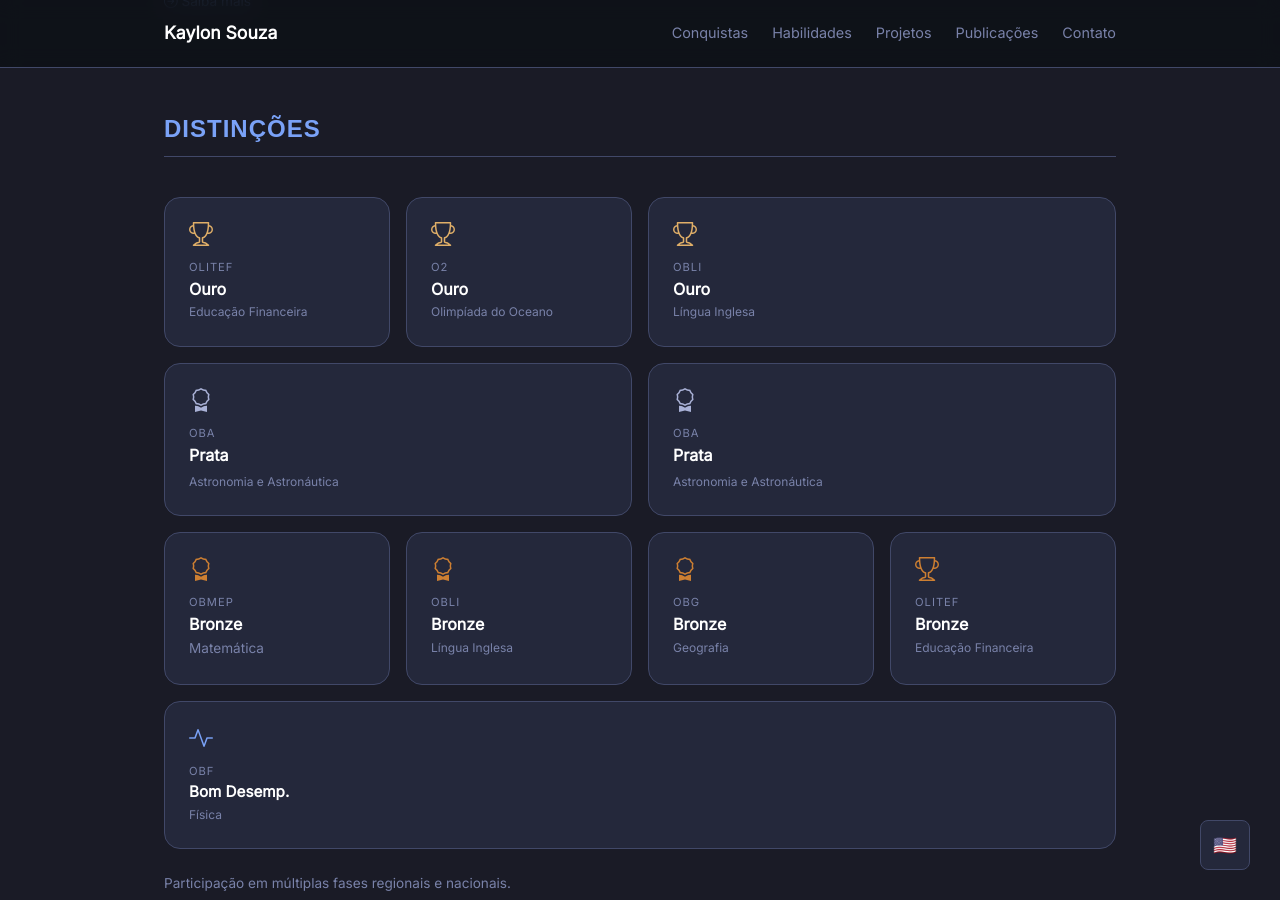
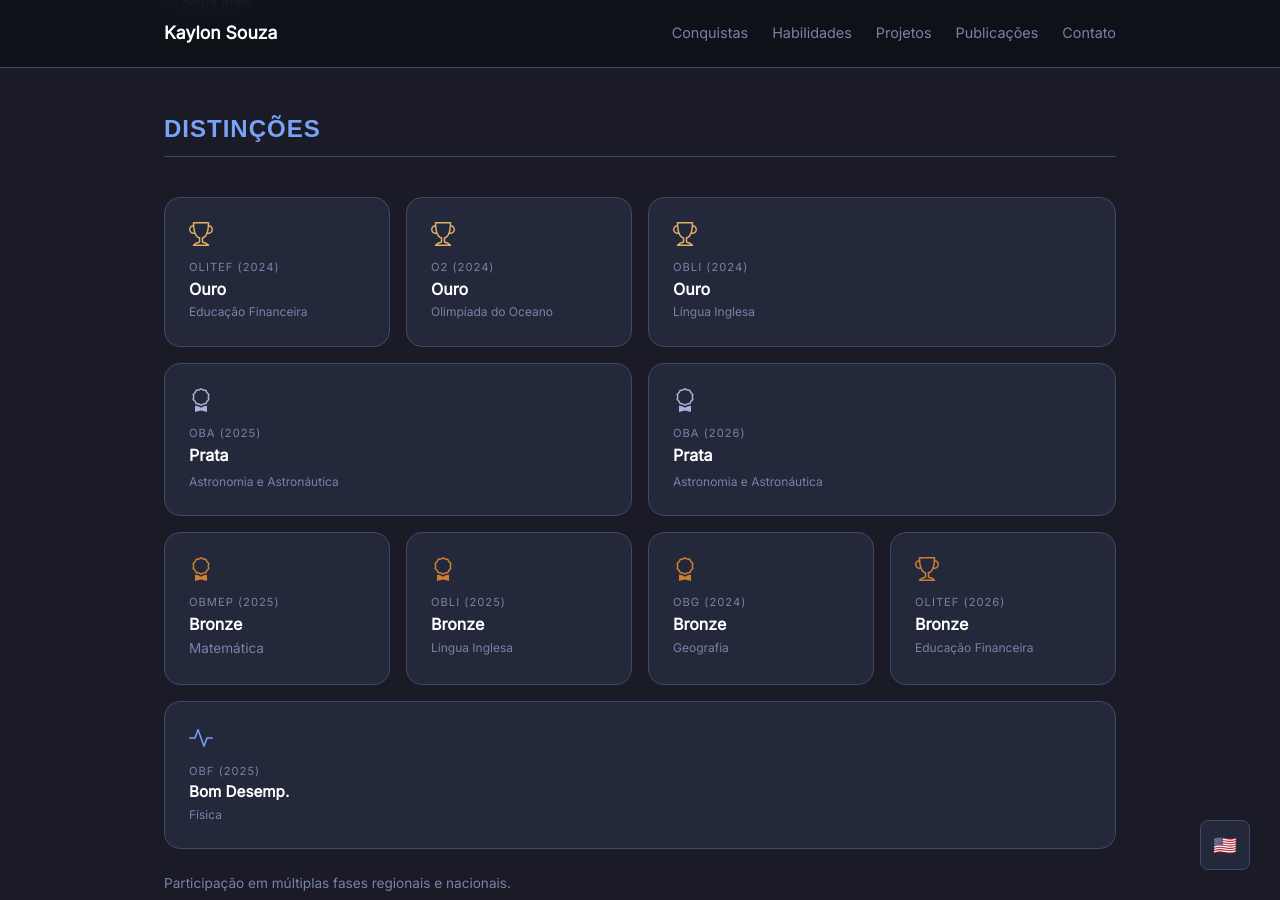
Before and after one commit to kaaylooon/kaaylooon.github.io, a Jekyll site: the page built from index.html, in a window 1280 px wide and 900 px high, scrolled down 251 px. Built offline with Jekyll 4.4.1, drawn with Linux system fonts in a browser that asks for light colours.

Commit message:
redesign

```diff
--- a/index.html
+++ b/index.html
@@ -466,7 +466,7 @@ permalink: /
           <div class="bento-card bento-sm">
             <i class="bi bi-trophy" style="color: #e0af68;"></i>
             <div>
-              <div class="card-label">OLITEF</div>
+              <div class="card-label">OLITEF (2024)</div>
               <div class="card-value" data-en="Gold" data-pt="Ouro">Ouro</div>
               <p style="font-size: 0.75rem; color: var(--text-dim);" data-en="Financial Education" data-pt="Educação Financeira">Educação Financeira</p>
             </div>
@@ -477,7 +477,7 @@ permalink: /
           <div class="bento-card bento-sm">
             <i class="bi bi-trophy" style="color: #e0af68;"></i>
             <div>
-              <div class="card-label">O2</div>
+              <div class="card-label">O2 (2024)</div>
               <div class="card-value" data-en="Gold" data-pt="Ouro">Ouro</div>
               <p style="font-size: 0.75rem; color: var(--text-dim);" data-en="Ocean Olympiad" data-pt="Olimpíada do Oceano">Olimpíada do Oceano</p>
             </div>
@@ -487,7 +487,7 @@ permalink: /
           <div class="bento-card bento-md-w">
             <i class="bi bi-trophy" style="color: #e0af68;"></i>
             <div>
-              <div class="card-label">OBLI</div>
+              <div class="card-label">OBLI (2024)</div>
               <div class="card-value" data-en="Gold" data-pt="Ouro">Ouro</div>
               <p style="font-size: 0.75rem; color: var(--text-dim);" data-en="English Language" data-pt="Língua Inglesa">Língua Inglesa</p>
             </div>
@@ -498,7 +498,7 @@ permalink: /
           <div class="bento-card bento-md-w">
               <i class="bi bi-award" style="color: #a9b1d6;"></i>
               <div>
-                <div class="card-label">OBA</div>
+                <div class="card-label">OBA (2025)</div>
                 <div class="card-value" data-en="Silver" data-pt="Prata">Medalha de Prata</div>
                 <p style="font-size: 0.75rem; color: var(--text-dim); margin-top: 0.25rem;" data-en="Astronomy and Astronautics" data-pt="Astronomia e Astronáutica">Astronomia e Astronáutica</p>
               </div>
@@ -507,7 +507,7 @@ permalink: /
           <div class="bento-card bento-md-w">
               <i class="bi bi-award" style="color: #a9b1d6;"></i>
               <div>
-                <div class="card-label">OBA</div>
+                <div class="card-label">OBA (2026)</div>
                 <div class="card-value" data-en="Silver" data-pt="Prata">Medalha de Prata</div>
                 <p style="font-size: 0.75rem; color: var(--text-dim); margin-top: 0.25rem;" data-en="Astronomy and Astronautics" data-pt="Astronomia e Astronáutica">Astronomia e Astronáutica</p>
               </div>
@@ -517,7 +517,7 @@ permalink: /
           <div class="bento-card bento-sm">
             <i class="bi bi-award" style="color: #cd7f32;"></i>
             <div>
-              <div class="card-label">OBMEP</div>
+              <div class="card-label">OBMEP (2025)</div>
               <div class="card-value" data-en="Bronze" data-pt="Bronze">Bronze</div>
               <p style="font-size: 0.85rem; color: var(--text-dim);" data-en="Mathematics" data-pt="Matemática">Matemática</p>
             </div>
@@ -527,7 +527,7 @@ permalink: /
             <div class="bento-card bento-sm">
               <i class="bi bi-award" style="color: #cd7f32;"></i>
               <div>
-                <div class="card-label">OBLI</div>
+                <div class="card-label">OBLI (2025)</div>
                 <div class="card-value" data-en="Bronze" data-pt="Bronze">Bronze</div>
                 <p style="font-size: 0.75rem; color: var(--text-dim);" data-en="English Language" data-pt="Língua Inglesa">Língua Inglesa</p>
               </div>
@@ -537,7 +537,7 @@ permalink: /
             <div class="bento-card bento-sm">
             <i class="bi bi-award" style="color: #cd7f32;"></i>
             <div>
-              <div class="card-label">OBG</div>
+              <div class="card-label">OBG (2024)</div>
               <div class="card-value" data-en="Bronze" data-pt="Bronze">Bronze</div>
               <p style="font-size: 0.75rem; color: var(--text-dim);" data-en="Geography" data-pt="Geografia">Geografia</p>
             </div>
@@ -546,7 +546,7 @@ permalink: /
           <div class="bento-card bento-sm">
             <i class="bi bi-trophy" style="color: #cd7f32;"></i>
             <div>
-              <div class="card-label">OLITEF</div>
+              <div class="card-label">OLITEF (2026)</div>
               <div class="card-value" data-en="Bronze" data-pt="Bronze">Bronze</div>
               <p style="font-size: 0.75rem; color: var(--text-dim);" data-en="Financial Education" data-pt="Educação Financeira">Educação Financeira</p>
             </div>
@@ -556,7 +556,7 @@ permalink: /
           <div class="bento-card bento-lg">
             <i class="bi bi-activity" style="color: var(--accent-blue);"></i>
             <div>
-              <div class="card-label">OBF</div>
+              <div class="card-label">OBF (2025)</div>
               <div class="card-value" style="font-size: 0.95rem;" data-en="Good Perf." data-pt="Bom Desemp.">Bom Desemp.</div>
               <p style="font-size: 0.75rem; color: var(--text-dim);" data-en="Physics" data-pt="Física">Física</p>
             </div>
```
